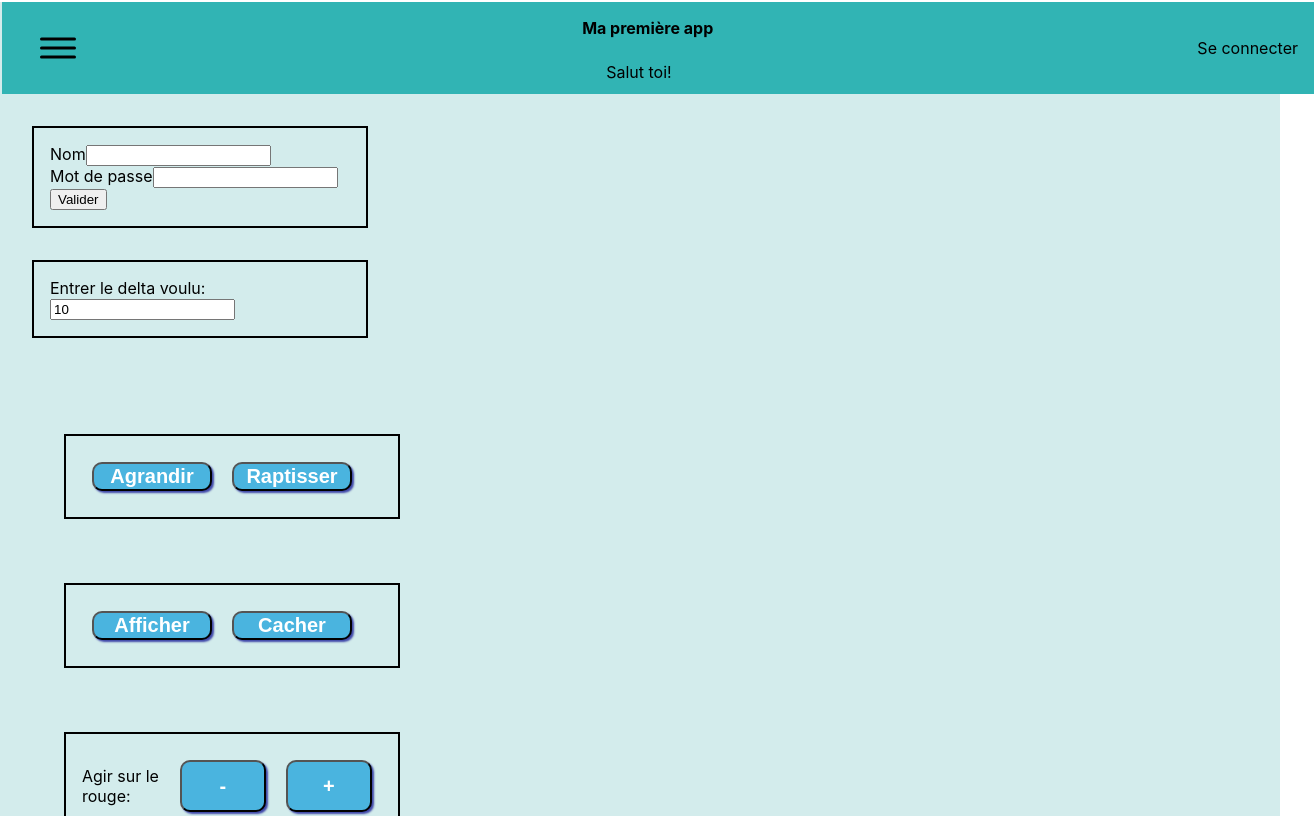
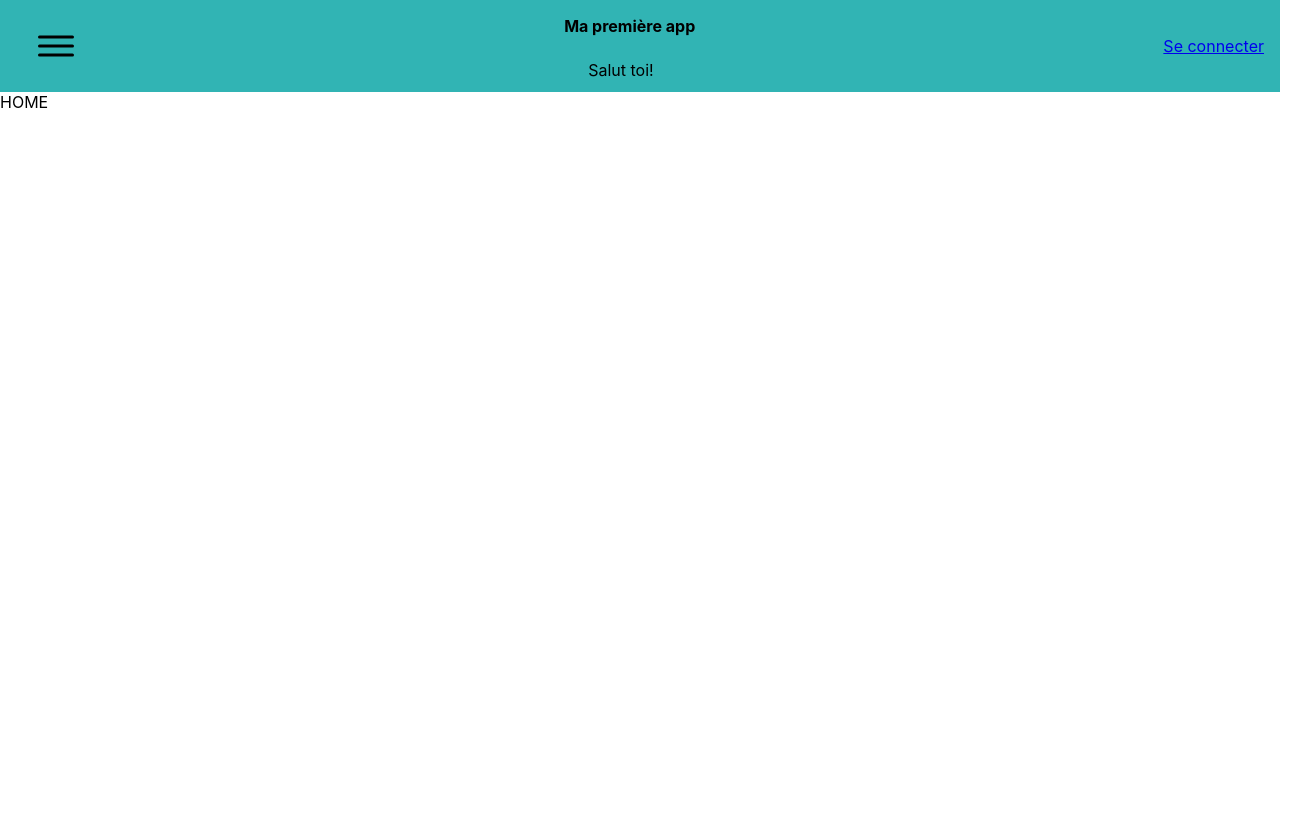
Before and after one commit to kamelkeb/ifocop-jan21-react, a React (Create React App) app: page / in a window 1280 px wide. Shown: the top 816 px of the page, 1314 px wide, since content can reach past the window. Built offline with nearby package versions, Linux system fonts and the light colour scheme.

Commit message:
routing, BrowserRouter, Route, Routes protégées, useHistory, mise en place d'un context et consommation de context

```diff
--- a/package.json
+++ b/package.json
@@ -8,6 +8,7 @@
     "@testing-library/user-event": "^12.1.10",
     "react": "^17.0.1",
     "react-dom": "^17.0.1",
+    "react-router-dom": "^5.2.0",
     "react-scripts": "4.0.1",
     "web-vitals": "^0.2.4"
   },
--- a/src/App.js
+++ b/src/App.js
@@ -1,15 +1,22 @@
 import React, { useEffect, useState } from "react";
+import { BrowserRouter, Redirect, Route, Switch } from "react-router-dom";
 import "./App.css";
-import { ColoredSquare } from "./components/ColoredSquare";
-import { Header } from "./components/Header/Header";
-import { Buttons } from "./components/Buttons/Buttons";
-import { InputDelta } from "./components/InputDelta/InputDelta";
+import { AjusteurCouleur } from "./components/AjusteurCouleur/AjusteurCouleur";
+
 import { LoginForm } from "./components/LoginForm.js/LoginForm";
+import { Layout } from "./hocs/Layout/Layout";
+import { ProtectedRoute } from "./hocs/ProtectedRoute/ProtectedRoute";
+import { UserContext } from "./contexts";
+
+/*
+Un context disposera d'un champ Provider qui nous permettra d'injecter à tous ses
+composants fils la possibilité de consulté une valeur stockée dans ce context.
+MyContext.Provider est un HOC qui prend une props "value" dans laquelle on passe la
+data que l'on veut voir disponible dans le contexte.
+
+*/
+
 const App = () => {
-  const [compteur, setCompteur] = useState(100);
-  const [visible, setVisible] = useState(true);
-  const [colorObj, setColorObj] = useState({ r: 255, g: 0, b: 0, a: 50 });
-  const [deltaColor, setDeltaColor] = useState(10);
   const [credentials, setCredentials] = useState({
     username: "",
     password: "",
@@ -32,50 +39,6 @@ const App = () => {
   // Et si j'avais voulu une exécution seulement lors du premier rendu, alors
   // il aurait suffit de passer un tableau vide en scond argument à useEffect.
 
-  const agrandirHandler = () => setCompteur((oldCompteur) => oldCompteur + 10);
-  const raptissirHandler = () => setCompteur((oldCompteur) => oldCompteur - 10);
-
-  const addWithinLimits = (c, d) => Math.min(255, Math.max(0, c + d));
-  // autre version, moins lisible
-  const addWithinLimits2 = (c, d) =>
-    c + d > 255 ? 255 : c + d < 0 ? 0 : c + d;
-
-  const affectSpecificField = (setter, field, delta) => {
-    setter((colorObj) => {
-      return { ...colorObj, [field]: addWithinLimits(colorObj[field], delta) };
-    });
-  };
-  const augmenterR = () => affectSpecificField(setColorObj, "r", deltaColor);
-  const diminuerR = () => affectSpecificField(setColorObj, "r", -deltaColor);
-
-  const augmenterG = () => affectSpecificField(setColorObj, "g", deltaColor);
-  const diminuerG = () => affectSpecificField(setColorObj, "g", -deltaColor);
-
-  const augmenterB = () => affectSpecificField(setColorObj, "b", deltaColor);
-  const diminuerB = () => affectSpecificField(setColorObj, "b", -deltaColor);
-
-  const agmenterLumi = () => {
-    augmenterR();
-    augmenterG();
-    augmenterB();
-  };
-
-  const diminuerLumi = () => {
-    diminuerR();
-    diminuerG();
-    diminuerB();
-  };
-
-  const colorActions = {
-    augmenterR,
-    diminuerR,
-    augmenterG,
-    diminuerG,
-    augmenterB,
-    diminuerB,
-    agmenterLumi,
-    diminuerLumi,
-  };
   const credentialsSubmission = (truc) => {
     setIsLoggedin(true);
     setCredentials(truc);
@@ -87,29 +50,33 @@ const App = () => {
   };
 
   return (
-    <div className="App">
-      <Header
-        username={credentials.username}
-        isLoggedin={isLoggedin}
-        logout={logout}
-      ></Header>
-      <LoginForm credentialsSubmission={credentialsSubmission}></LoginForm>
-      <InputDelta value={deltaColor} onDeltaChange={setDeltaColor}></InputDelta>
+    <UserContext.Provider
+      value={{ isLoggedin, username: credentials.username }}
+    >
+      <BrowserRouter className="App">
+        <Layout logout={logout}>
+          <Switch>
+            <Route path="/" exact>
+              <div>HOME</div>
+            </Route>
 
-      <Buttons
-        callback1={agrandirHandler}
-        callback2={raptissirHandler}
-        callback3={setVisible}
-        {...colorActions}
-        compteur={compteur}
-      ></Buttons>
-      {visible && (
-        <ColoredSquare
-          color={`rgb(${colorObj.r}, ${colorObj.g}, ${colorObj.b})`}
-          side={compteur}
-        ></ColoredSquare>
-      )}
-    </div>
+            <Route path="/login" exact>
+              {isLoggedin ? (
+                <Redirect to="/"></Redirect>
+              ) : (
+                <LoginForm
+                  credentialsSubmission={credentialsSubmission}
+                ></LoginForm>
+              )}
+            </Route>
+
+            <ProtectedRoute path="/ajustcouleur">
+              <AjusteurCouleur />
+            </ProtectedRoute>
+          </Switch>
+        </Layout>
+      </BrowserRouter>
+    </UserContext.Provider>
   );
 };
 export default App;
--- /dev/null
+++ b/src/components/AjusteurCouleur/AjusteurCouleur.js
@@ -0,0 +1,78 @@
+import React, { useState } from "react";
+import { Wrapper } from "../../hocs/Wrapper/Wrapper";
+
+import { Buttons } from "../Buttons/Buttons";
+import { ColoredSquare } from "../ColoredSquare/ColoredSquare";
+import { InputDelta } from "../InputDelta/InputDelta";
+
+export const AjusteurCouleur = () => {
+  const [compteur, setCompteur] = useState(100);
+  const [visible, setVisible] = useState(true);
+  const [colorObj, setColorObj] = useState({ r: 255, g: 0, b: 0, a: 50 });
+  const [deltaColor, setDeltaColor] = useState(10);
+
+  const agrandirHandler = () => setCompteur((oldCompteur) => oldCompteur + 10);
+  const raptissirHandler = () => setCompteur((oldCompteur) => oldCompteur - 10);
+
+  const addWithinLimits = (c, d) => Math.min(255, Math.max(0, c + d));
+  // autre version, moins lisible
+  const addWithinLimits2 = (c, d) =>
+    c + d > 255 ? 255 : c + d < 0 ? 0 : c + d;
+
+  const affectSpecificField = (setter, field, delta) => {
+    setter((colorObj) => {
+      return { ...colorObj, [field]: addWithinLimits(colorObj[field], delta) };
+    });
+  };
+  const augmenterR = () => affectSpecificField(setColorObj, "r", deltaColor);
+  const diminuerR = () => affectSpecificField(setColorObj, "r", -deltaColor);
+
+  const augmenterG = () => affectSpecificField(setColorObj, "g", deltaColor);
+  const diminuerG = () => affectSpecificField(setColorObj, "g", -deltaColor);
+
+  const augmenterB = () => affectSpecificField(setColorObj, "b", deltaColor);
+  const diminuerB = () => affectSpecificField(setColorObj, "b", -deltaColor);
+
+  const agmenterLumi = () => {
+    augmenterR();
+    augmenterG();
+    augmenterB();
+  };
+
+  const diminuerLumi = () => {
+    diminuerR();
+    diminuerG();
+    diminuerB();
+  };
+
+  const colorActions = {
+    augmenterR,
+    diminuerR,
+    augmenterG,
+    diminuerG,
+    augmenterB,
+    diminuerB,
+    agmenterLumi,
+    diminuerLumi,
+  };
+  return (
+    <Wrapper>
+      <InputDelta value={deltaColor} onDeltaChange={setDeltaColor}></InputDelta>
+
+      <Buttons
+        callback1={agrandirHandler}
+        callback2={raptissirHandler}
+        callback3={setVisible}
+        {...colorActions}
+        compteur={compteur}
+      ></Buttons>
+      {visible && (
+        <ColoredSquare
+          color={`rgb(${colorObj.r}, ${colorObj.g}, ${colorObj.b})`}
+          side={compteur}
+        ></ColoredSquare>
+      )}
+    </Wrapper>
+  );
+};
+// Le composant <></> est un raccourci pour <React.Fragment></React.Fragment>
--- a/src/components/Header/Header.js
+++ b/src/components/Header/Header.js
@@ -2,6 +2,7 @@ import classes from "./Header.module.css";
 import React, { useState } from "react";
 
 import { Menu } from "../Menu/Menu";
+import { NavLink, Link } from "react-router-dom";
 
 export const Header = ({ username, isLoggedin, logout }) => {
   const [menuVisible, setmenuVisible] = useState(false);
@@ -26,15 +27,16 @@ export const Header = ({ username, isLoggedin, logout }) => {
           onClick={logout}
         ></img>
       ) : (
-        "Se connecter"
+        <Link to="/login">Se connecter</Link>
       )}
       {menuVisible && (
         <Menu
           entries={[
-            { title: "Ajusteur de couleurs" },
-            { title: "Compteur" },
-            { title: "Log out" },
+            { title: "Ajusteur de couleurs", path: "/ajustcouleur" },
+            { title: "Compteur", path: "" },
+            { title: "Log out", path: "" },
           ]}
+          hide={() => setmenuVisible(false)}
         ></Menu>
       )}
     </div>
--- a/src/components/Header/Header.module.css
+++ b/src/components/Header/Header.module.css
@@ -4,10 +4,8 @@
   align-items: center;
   justify-content: space-between;
   background-color: rgb(49, 180, 180);
-  width: 100%;
   height: 60px;
   padding: 16px;
-  margin: 2px;
 }
 
 .menuIcon {
--- a/src/components/Menu/Menu.js
+++ b/src/components/Menu/Menu.js
@@ -1,12 +1,17 @@
 import classes from "./Menu.module.css";
+import { useHistory } from "react-router-dom";
 
-export const Menu = ({ entries }) => {
+export const Menu = ({ entries, hide }) => {
+  const history = useHistory();
   return (
     <div className={classes.menu}>
       <ul>
         {entries.map((e) => (
           <li
-            onClick={() => {}}
+            onClick={() => {
+              history.push(e.path);
+              hide();
+            }}
             style={{
               fontWeight: "bold",
               fontSize: "1.2em",
--- /dev/null
+++ b/src/contexts.js
@@ -0,0 +1,2 @@
+import React from "react";
+export const UserContext = React.createContext();
--- /dev/null
+++ b/src/hocs/Layout/Layout.js
@@ -0,0 +1,19 @@
+import { Header } from "../../components/Header/Header";
+import { Wrapper } from "../Wrapper/Wrapper";
+import { UserContext } from "../../contexts";
+import React, { useContext } from "react";
+
+export const Layout = ({ children, logout }) => {
+  const currentUser = useContext(UserContext);
+  const { username, isLoggedin } = currentUser;
+  return (
+    <Wrapper>
+      <Header
+        username={username}
+        isLoggedin={isLoggedin}
+        logout={logout}
+      ></Header>
+      {children}
+    </Wrapper>
+  );
+};
--- /dev/null
+++ b/src/hocs/ProtectedRoute/ProtectedRoute.js
@@ -0,0 +1,18 @@
+import { Route, Redirect } from "react-router-dom";
+import React, { useContext } from "react";
+import { UserContext } from "../../contexts";
+
+export const ProtectedRoute = ({ children, path }) => {
+  /**
+   * Pour consommer le context, dans n'importe quel composant placé sous le
+   * context provider (en terme de hiérarchie d'arborescence), il suffira d'importer
+   * useContext et le contexte en question pour pouvoir récupérer la valeur stockée
+   * dans le context.
+   */
+  const currentUser = useContext(UserContext);
+  return (
+    <Route path={path}>
+      {currentUser.isLoggedin ? children : <Redirect to="/login" />}
+    </Route>
+  );
+};
--- /dev/null
+++ b/src/hocs/Wrapper/Wrapper.js
@@ -0,0 +1,5 @@
+import React from "react";
+
+export const Wrapper = ({ children }) => {
+  return children;
+};
```
Also changed, not shown: src/components/ColoredSquare/ColoredSquare.js (renamed from src/components/ColoredSquare.js), 2 other files (tests, documents, lock files or other folders).
